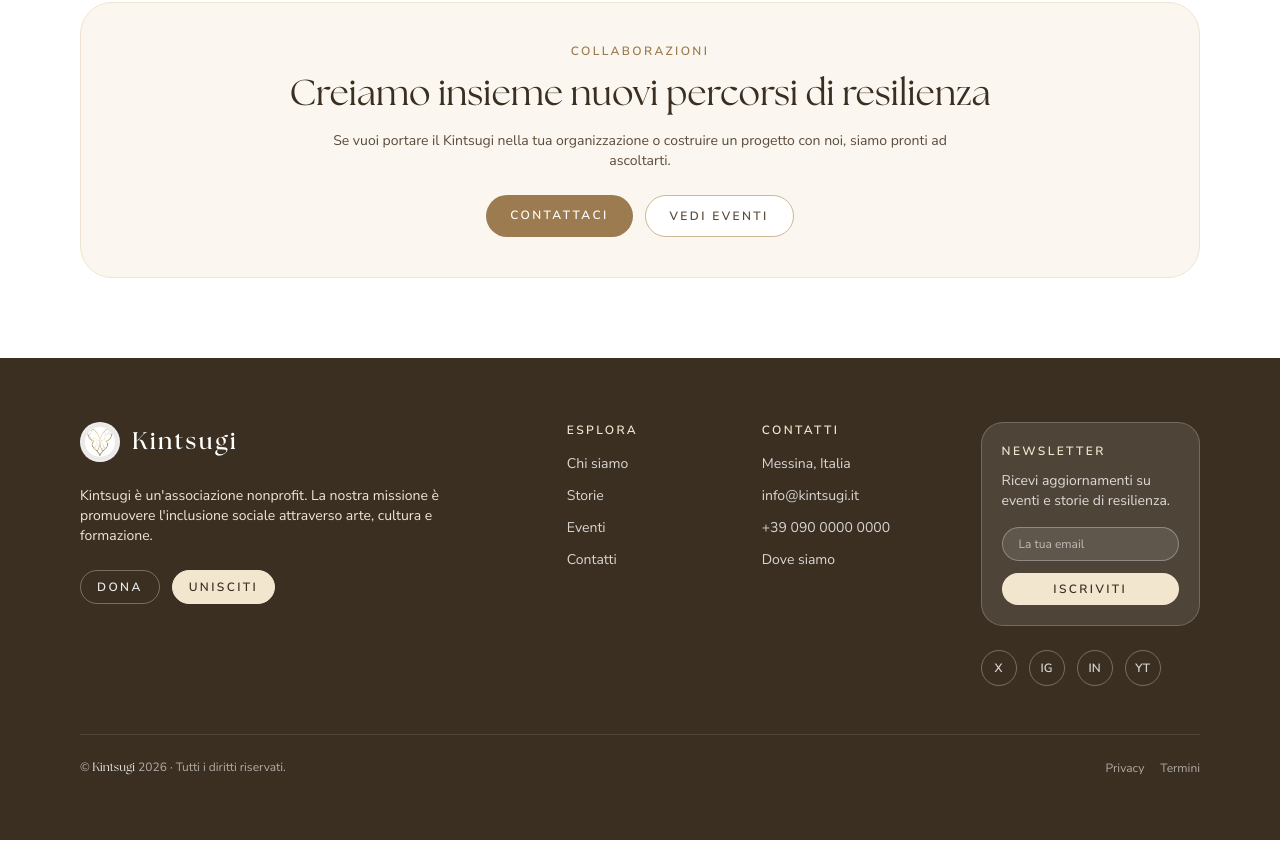
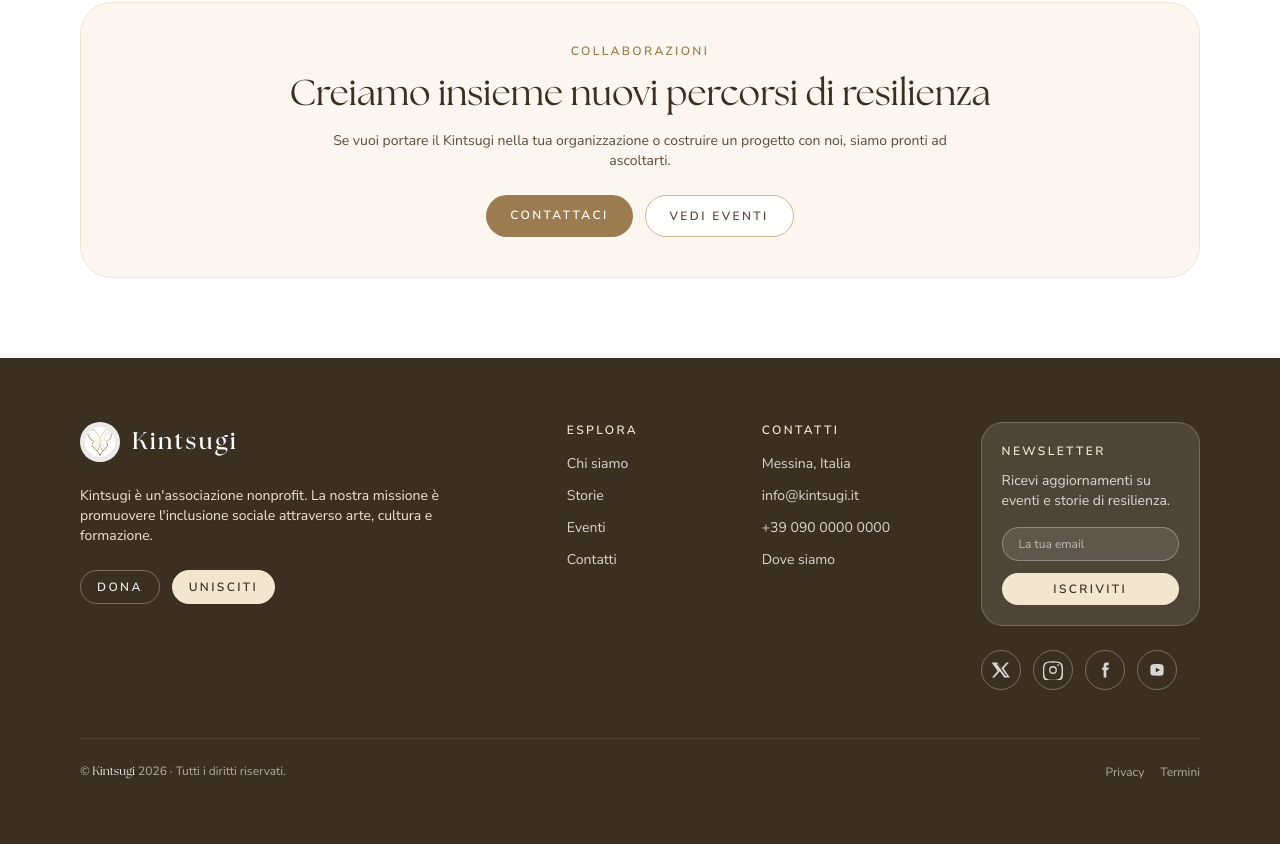
Before and after one commit to Amrod92/Kintsugi, a Next.js app: page /chi-siamo in a window 1280 px wide. Shown: the part 1953-2797 px from the top of the page. Built offline with nearby package versions, Linux system fonts and the light colour scheme.

Commit message:
Add improved social media size on footer and added IG link

```diff
--- a/app/chi-siamo/page.tsx
+++ b/app/chi-siamo/page.tsx
@@ -92,7 +92,7 @@ export default function ChiSiamoPage() {
                 Kintsugi nasce nel 2019 a Messina da un piccolo gruppo di
                 facilitatori, artigiani e professionisti della cura. Tutto è
                 iniziato con un laboratorio serale in cui, riparando ceramiche
-                rotte con l'oro, abbiamo scoperto quanto fosse potente
+                rotte con l&apos;oro, abbiamo scoperto quanto fosse potente
                 condividere fragilità e resilienza.
               </p>
               <p>
--- a/components/footer.tsx
+++ b/components/footer.tsx
@@ -49,7 +49,10 @@ export default function Footer() {
               </p>
               <ul className="mt-4 space-y-3 text-sm text-white/80">
                 <li>
-                  <Link href="/chi-siamo" className="transition hover:text-white">
+                  <Link
+                    href="/chi-siamo"
+                    className="transition hover:text-white"
+                  >
                     Chi siamo
                   </Link>
                 </li>
@@ -64,7 +67,10 @@ export default function Footer() {
                   </Link>
                 </li>
                 <li>
-                  <Link href="/contatti" className="transition hover:text-white">
+                  <Link
+                    href="/contatti"
+                    className="transition hover:text-white"
+                  >
                     Contatti
                   </Link>
                 </li>
@@ -77,7 +83,10 @@ export default function Footer() {
               <ul className="mt-4 space-y-3 text-sm text-white/80">
                 <li>Messina, Italia</li>
                 <li>
-                  <a href="mailto:info@kintsugi.it" className="hover:text-white">
+                  <a
+                    href="mailto:info@kintsugi.it"
+                    className="hover:text-white"
+                  >
                     info@kintsugi.it
                   </a>
                 </li>
@@ -117,20 +126,62 @@ export default function Footer() {
               </div>
             </div>
             <div className="flex items-center gap-3">
-              {[
-                { label: "X", color: "#f3e6cf" },
-                { label: "IG", color: "#f3e6cf" },
-                { label: "IN", color: "#f3e6cf" },
-                { label: "YT", color: "#f3e6cf" },
-              ].map((item) => (
-                <Link
-                  key={item.label}
-                  href="#"
-                  className="inline-flex h-9 w-9 items-center justify-center rounded-full border border-white/30 text-xs font-semibold text-white/80 transition hover:border-white hover:text-white"
+              <Link
+                href="#"
+                aria-label="X"
+                className="inline-flex h-10 w-10 items-center justify-center rounded-full border border-white/30 text-white/80 transition hover:border-white hover:text-white"
+              >
+                <svg
+                  viewBox="0 0 20 20"
+                  aria-hidden="true"
+                  className="h-5 w-5"
+                  fill="currentColor"
                 >
-                  {item.label}
-                </Link>
-              ))}
+                  <path d="M15.466 2.5H17.88l-5.27 6.026 6.19 8.974H13.2l-4.386-6.26-5.47 6.26H1l5.62-6.43L.67 2.5h5.75l3.97 5.64L15.466 2.5Zm-.82 13.6h1.34L6.97 3.82H5.55l9.096 12.28Z" />
+                </svg>
+              </Link>
+              <Link
+                href="https://www.instagram.com/kintsugi.messina/"
+                aria-label="Instagram"
+                className="inline-flex h-10 w-10 items-center justify-center rounded-full border border-white/30 text-white/80 transition hover:border-white hover:text-white"
+              >
+                <svg
+                  viewBox="0 0 24 24"
+                  aria-hidden="true"
+                  className="h-5 w-5"
+                  fill="currentColor"
+                >
+                  <path d="M12 7.3a4.7 4.7 0 1 0 0 9.4 4.7 4.7 0 0 0 0-9.4Zm0 7.8a3.1 3.1 0 1 1 0-6.2 3.1 3.1 0 0 1 0 6.2Zm6.1-7.9a1.1 1.1 0 1 0 0-2.2 1.1 1.1 0 0 0 0 2.2Zm-6.1-4A9.2 9.2 0 0 0 8.8 3c-1.6.1-2.7.3-3.7.7a4.8 4.8 0 0 0-1.7 1.1 4.8 4.8 0 0 0-1.1 1.7c-.4 1-.6 2.1-.7 3.7a35 35 0 0 0 0 6.2c.1 1.6.3 2.7.7 3.7a4.8 4.8 0 0 0 1.1 1.7 4.8 4.8 0 0 0 1.7 1.1c1 .4 2.1.6 3.7.7a35 35 0 0 0 6.2 0c1.6-.1 2.7-.3 3.7-.7a4.8 4.8 0 0 0 1.7-1.1 4.8 4.8 0 0 0 1.1-1.7c.4-1 .6-2.1.7-3.7a35 35 0 0 0 0-6.2c-.1-1.6-.3-2.7-.7-3.7a4.8 4.8 0 0 0-1.1-1.7 4.8 4.8 0 0 0-1.7-1.1c-1-.4-2.1-.6-3.7-.7A9.2 9.2 0 0 0 12 3.2Zm0-1.6c1.8 0 3.1 0 4.5.1 1.4.1 2.4.3 3.2.6.9.3 1.6.8 2.3 1.4.6.7 1.1 1.4 1.4 2.3.3.8.5 1.8.6 3.2.1 1.4.1 2.7.1 4.5s0 3.1-.1 4.5c-.1 1.4-.3 2.4-.6 3.2-.3.9-.8 1.6-1.4 2.3-.7.6-1.4 1.1-2.3 1.4-.8.3-1.8.5-3.2.6-1.4.1-2.7.1-4.5.1s-3.1 0-4.5-.1c-1.4-.1-2.4-.3-3.2-.6-.9-.3-1.6-.8-2.3-1.4a6.4 6.4 0 0 1-1.4-2.3c-.3-.8-.5-1.8-.6-3.2-.1-1.4-.1-2.7-.1-4.5s0-3.1.1-4.5c.1-1.4.3-2.4.6-3.2.3-.9.8-1.6 1.4-2.3.7-.6 1.4-1.1 2.3-1.4.8-.3 1.8-.5 3.2-.6 1.4-.1 2.7-.1 4.5-.1Z" />
+                </svg>
+              </Link>
+              <Link
+                href="#"
+                aria-label="Facebook"
+                className="inline-flex h-10 w-10 items-center justify-center rounded-full border border-white/30 text-white/80 transition hover:border-white hover:text-white"
+              >
+                <svg
+                  viewBox="0 0 24 24"
+                  aria-hidden="true"
+                  className="h-5 w-5"
+                  fill="currentColor"
+                >
+                  <path d="M13.6 8.9V7.2c0-.8.5-1 1.1-1h1.7V3.1h-2.4c-2.7 0-3.6 1.6-3.6 3.6v2.2H8.7v3.2h1.7v8.9h3.2v-8.9h2.4l.5-3.2h-2.9Z" />
+                </svg>
+              </Link>
+              <Link
+                href="#"
+                aria-label="YouTube"
+                className="inline-flex h-10 w-10 items-center justify-center rounded-full border border-white/30 text-white/80 transition hover:border-white hover:text-white"
+              >
+                <svg
+                  viewBox="0 0 24 24"
+                  aria-hidden="true"
+                  className="h-5 w-5"
+                  fill="currentColor"
+                >
+                  <path d="M19.7 7.3a2.7 2.7 0 0 0-1.9-2c-1.7-.4-5.8-.4-5.8-.4s-4.1 0-5.8.4a2.7 2.7 0 0 0-1.9 2A28.6 28.6 0 0 0 4 12a28.6 28.6 0 0 0 .3 4.7 2.7 2.7 0 0 0 1.9 2c1.7.4 5.8.4 5.8.4s4.1 0 5.8-.4a2.7 2.7 0 0 0 1.9-2A28.6 28.6 0 0 0 20 12a28.6 28.6 0 0 0-.3-4.7Zm-9.1 7.3V9.4L15.7 12l-5.1 2.6Z" />
+                </svg>
+              </Link>
             </div>
           </div>
         </div>
```
